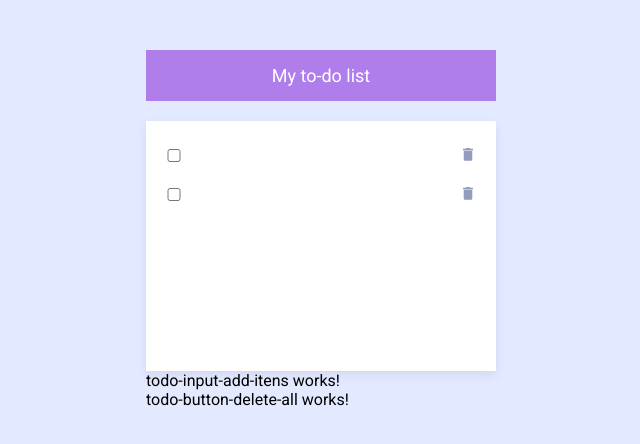
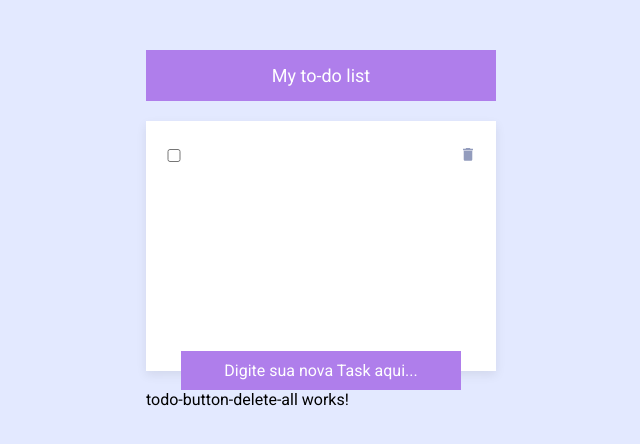
Before and after one commit to CarvalhoDeLucas/course-angular-udemy, an Angular app in the folder app-todo/: page / in a window 1280 px wide. Shown: the top 444 px of the page, without its empty margins (319-959 px from the left). Built offline with nearby package versions, Linux system fonts and the light colour scheme; a web font is replaced by a local one.

Commit message:
input to-do

```diff
--- a/app-todo/src/app/modules/home/components/todo-input-add-itens/todo-input-add-itens.component.html
+++ b/app-todo/src/app/modules/home/components/todo-input-add-itens/todo-input-add-itens.component.html
@@ -1 +1 @@
-<p>todo-input-add-itens works!</p>
+<input type="text" placeholder="Digite sua nova Task aqui...">
--- a/app-todo/src/app/modules/home/components/todo-input-add-itens/todo-input-add-itens.component.scss
+++ b/app-todo/src/app/modules/home/components/todo-input-add-itens/todo-input-add-itens.component.scss
@@ -0,0 +1,25 @@
+@import '../../../../../dist/scss/variaveis.scss';
+
+:host {
+  display: flex;
+  justify-content: center;
+  margin-top: -20px;
+
+  input {
+    width: 80%;
+
+    border: none;
+    background: $tertiary-background-color;
+
+    font-size: 16px;
+    color: $secondary-text-color;
+    text-align: center;
+
+    padding: 10px;
+    box-sizing: border-box;
+
+    &::placeholder {
+      color: $secondary-text-color;
+    }
+  }
+}
--- a/app-todo/src/app/modules/home/components/todo-list/todo-list.component.html
+++ b/app-todo/src/app/modules/home/components/todo-list/todo-list.component.html
@@ -1,13 +1,5 @@
 <section>
   <ul>
-        <li>
-            <input type="checkbox">
-            <input type="text">
-
-            <button>
-                <img src="assets/icons/icon-trash.svg" alt="">
-            </button>
-        </li>
     <li>
       <input type="checkbox">
       <input type="text">
```
Lines whose indentation alone changed are shown as unchanged.
